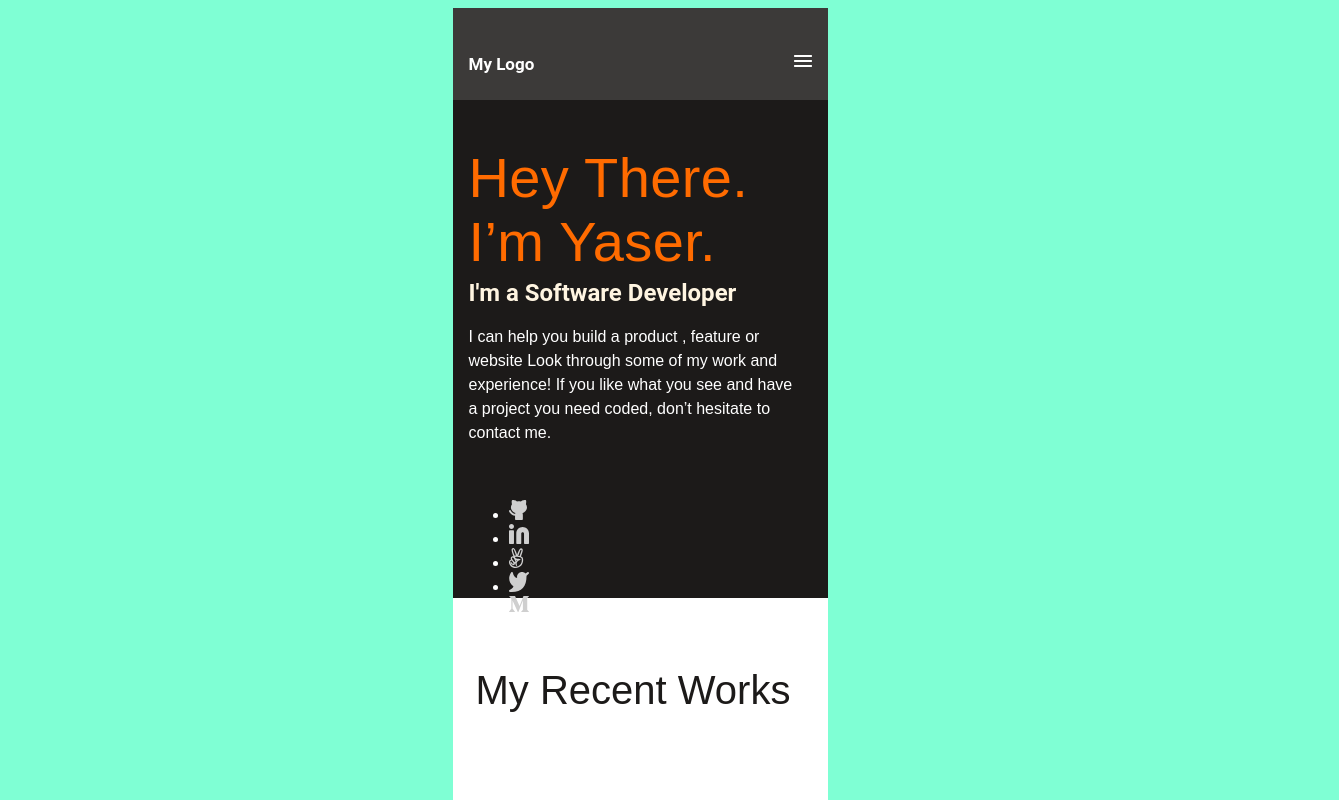
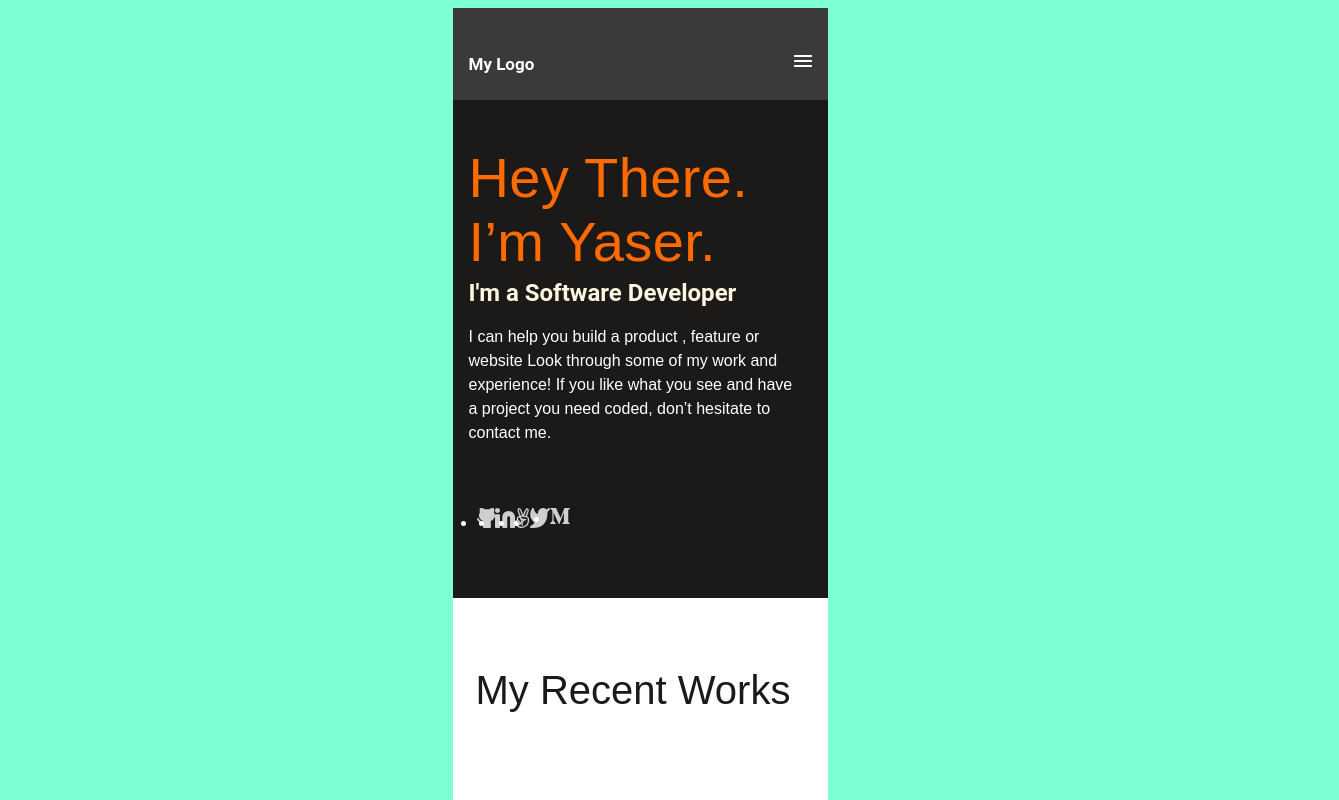
Before and after one commit to MohammadYaser/My-Portfolio, a website: page Index.html in a window 1280 px wide. Shown: the top 800 px of the page, 1339 px wide, since content can reach past the window. Drawn offline with Linux system fonts and the light colour scheme.

Commit message:
update style.css

```diff
--- a/Style.css
+++ b/Style.css
@@ -1041,3 +1041,11 @@ body {
 #icons li {
   margin-left: 50%;
 }
+
+.fa-icon {
+  display: flex;
+  flex-direction: row;
+  align-items: flex-start;
+  padding: 8px;
+
+}
```
